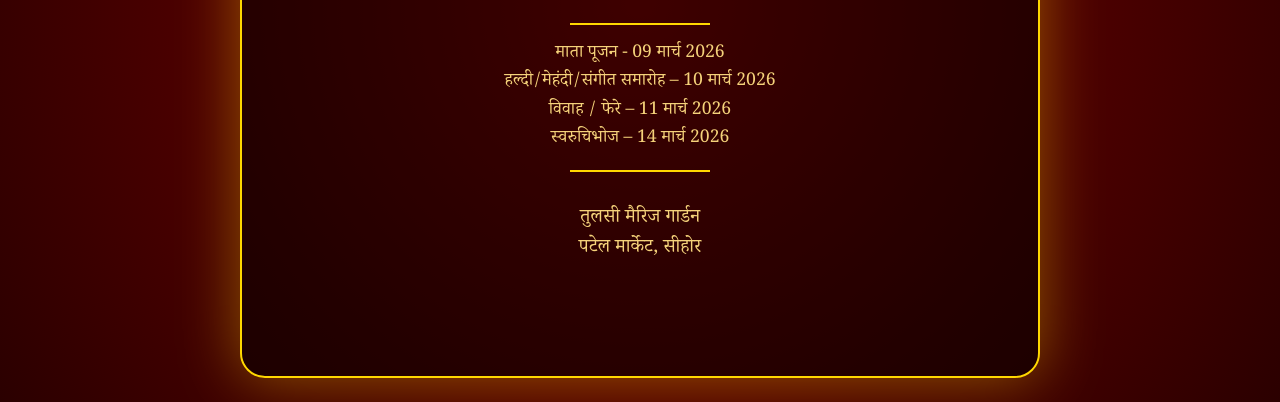
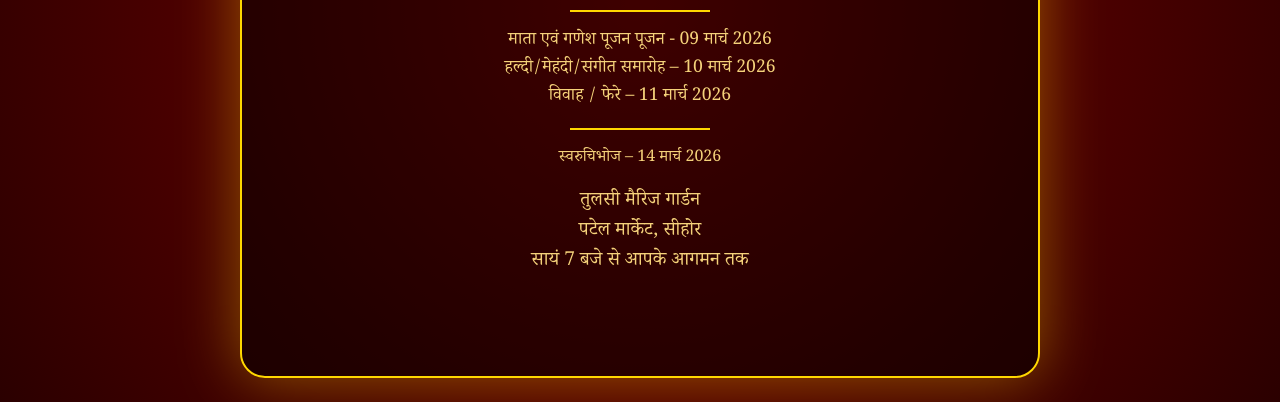
Before and after one commit to Dharmendrakori/wedding-invitation, a plain HTML site: page index.html in a window 1280 px wide. Shown: the part 398-800 px from the top of the page. Drawn offline with Linux system fonts and the light colour scheme.

Commit message:
Made some modifications

```diff
--- a/index.html
+++ b/index.html
@@ -144,17 +144,17 @@ canvas{
     <div class="divider"></div>
 
     <div class="details">
-        माता पूजन - 09 मार्च 2026<br>
+        माता एवं गणेश पूजन पूजन - 09 मार्च 2026<br>
         हल्दी/मेहंदी/संगीत समारोह  – 10 मार्च 2026<br>
         विवाह / फेरे – 11 मार्च 2026<br>
-        स्वरुचिभोज – 14 मार्च 2026
     </div>
 
     <div class="divider"></div>
-
+    स्वरुचिभोज – 14 मार्च 2026
     <div class="venue">
         तुलसी मैरिज गार्डन<br>
-        पटेल मार्केट, सीहोर
+        पटेल मार्केट, सीहोर<br>
+        सायं 7 बजे से आपके आगमन तक
     </div>
 </div>
 
```
